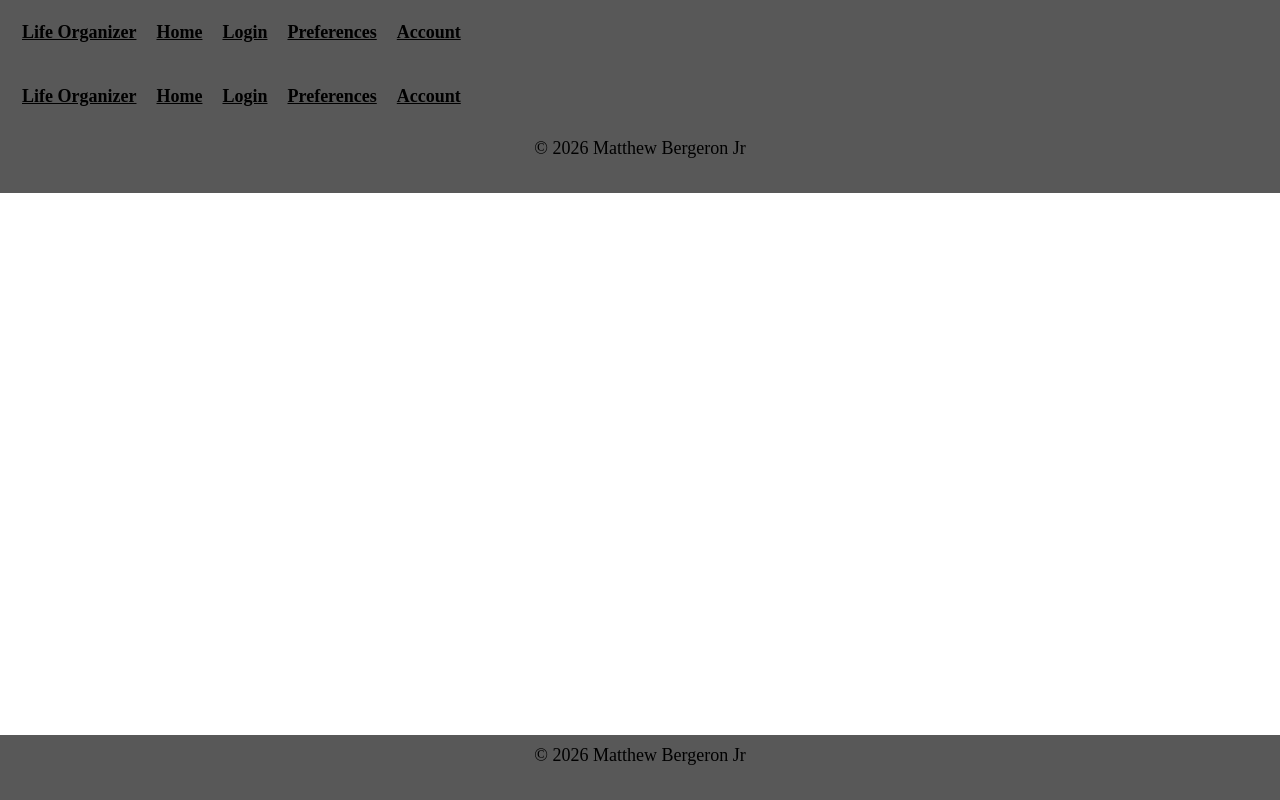
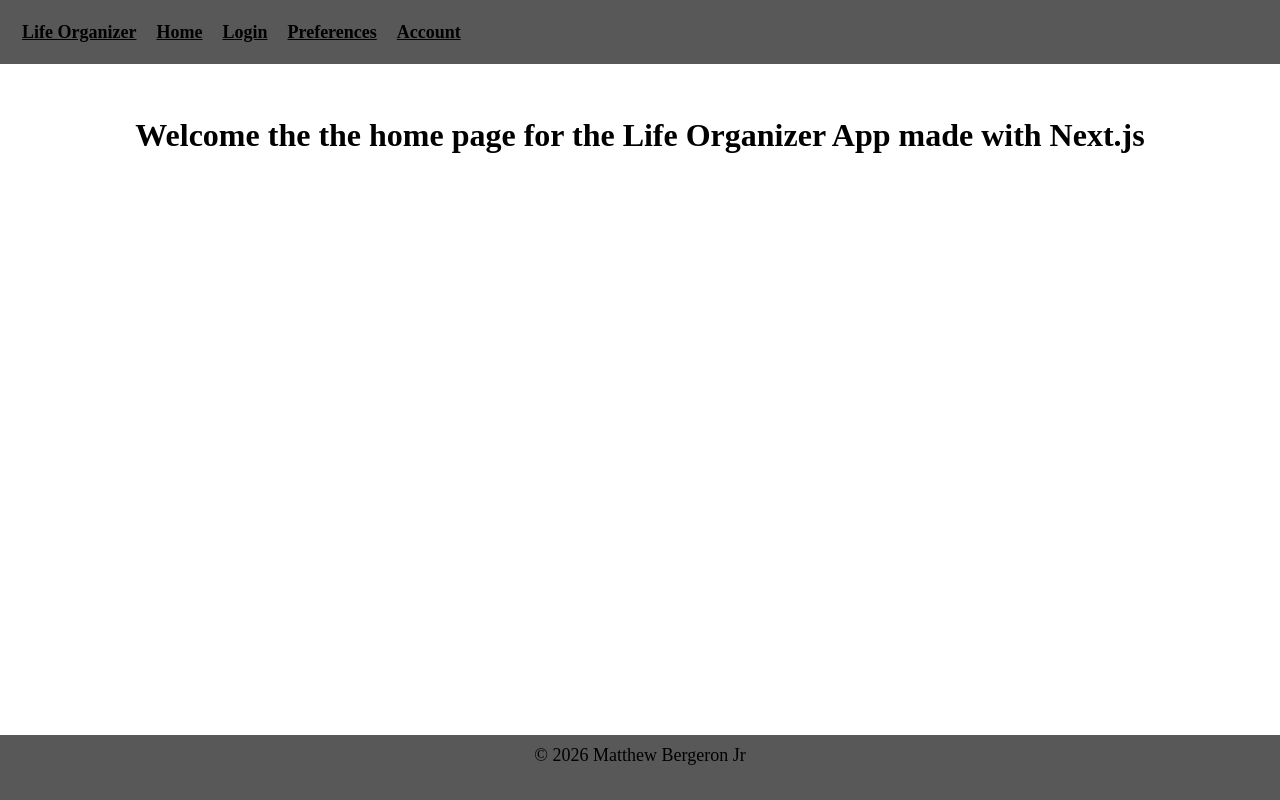
Before and after one commit to Mattmberg/nextjs-life-organizer, a Next.js app in the folder nextjs-life-organizer/: page / in a window 1280 px wide. Shown: the top 800 px of the page. Built offline with nearby package versions, Linux system fonts and the light colour scheme.

Commit message:
Updated index page.
Updated component names and added main content.

```diff
--- a/nextjs-life-organizer/pages/index.tsx
+++ b/nextjs-life-organizer/pages/index.tsx
@@ -1,15 +1,15 @@
-import Container from "@/components/container";
-import Footer from "@/components/footer";
-import Header from "@/components/header";
+import Container from "@/components/Container";
+import Footer from "@/components/Footer";
+import Header from "@/components/Header";
 
 export default function Home() {
   return (
     <>
-    <Container>
-        <Header pageTitle="Life Organizer" siteTitle="Life Organizer"/>
-
-        <Footer authorName="Matthew Bergeron Jr" copyrightYear={2026}/>
-    </Container>
+      <Container>
+        <main>
+          <h1>Welcome the the home page for the Life Organizer App made with Next.js</h1>
+        </main>
+      </Container>
     </>
   );
 }
```
